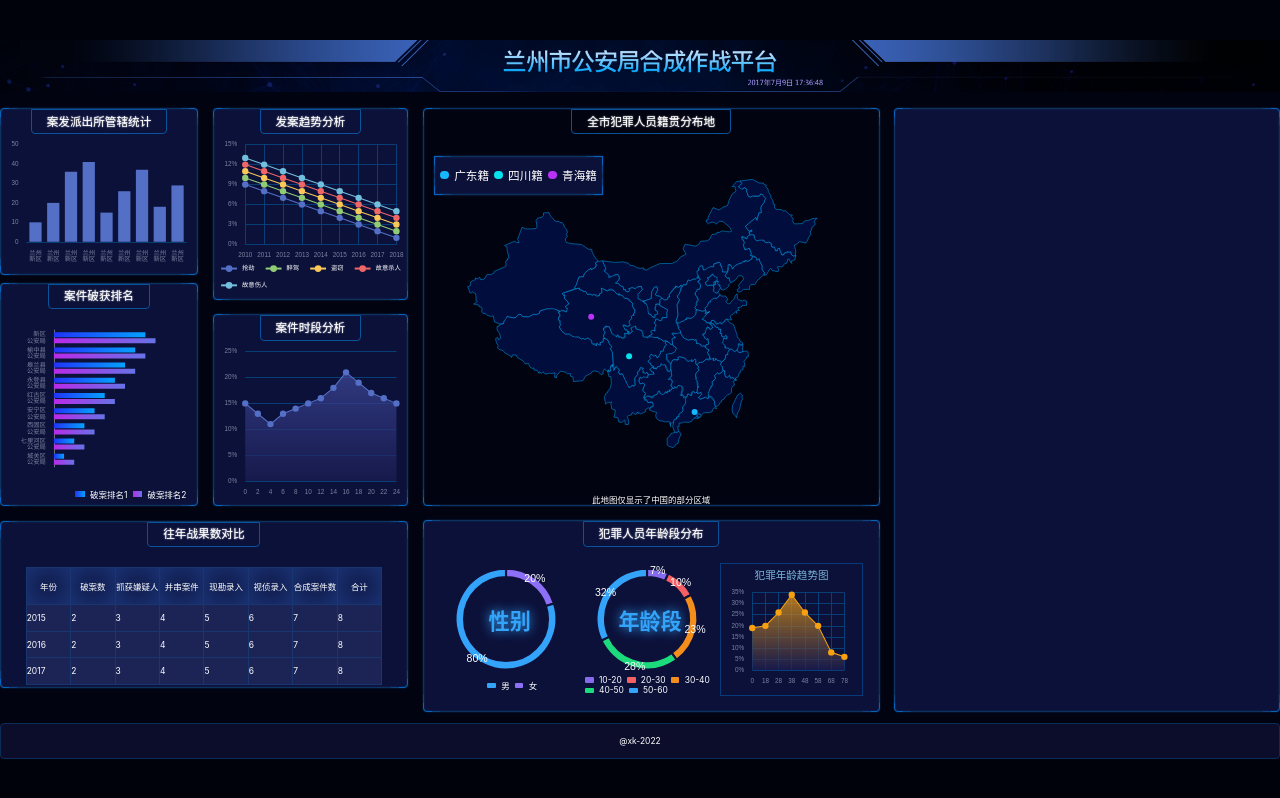
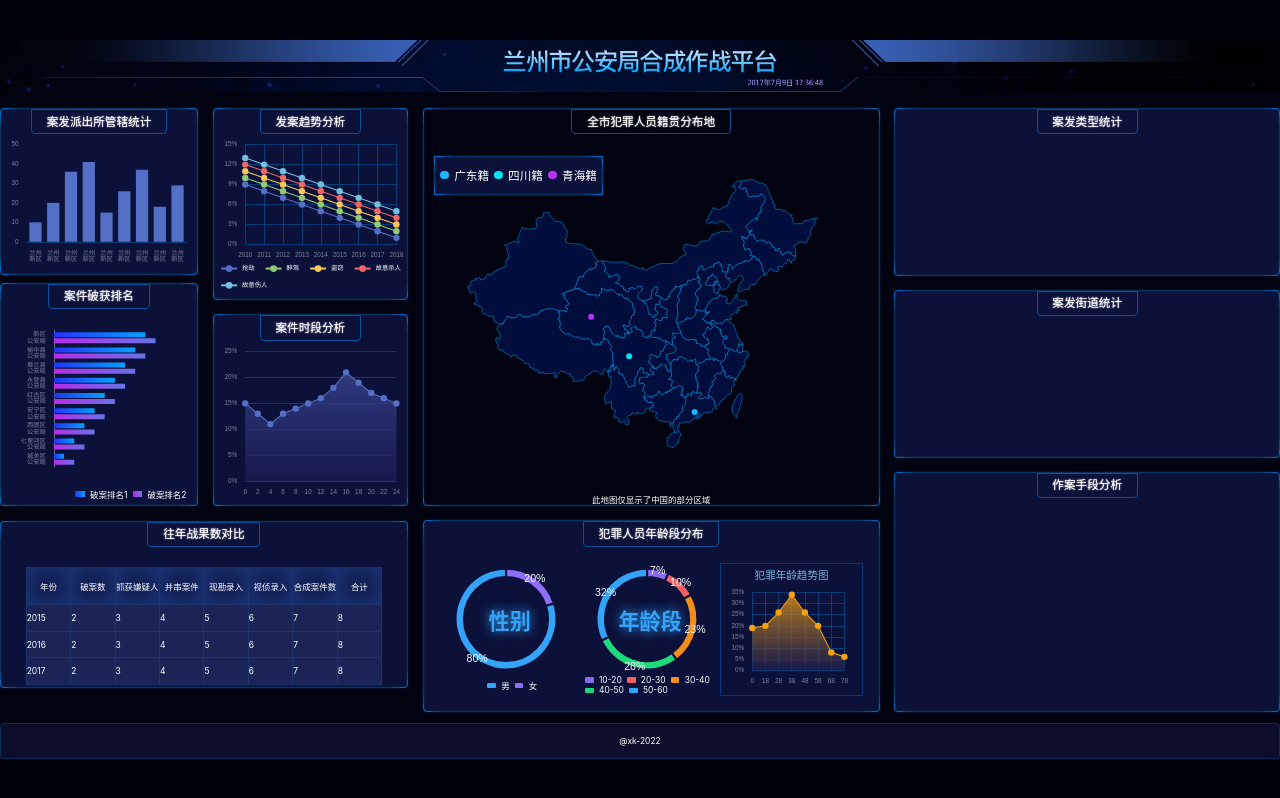
Before and after one commit to ObitoRin/big-screen, a React (Vite) app: page / in a window 1280 px wide. Built offline with nearby package versions, Linux system fonts and the light colour scheme.

Commit message:
right chart 布局

```diff
--- a/src/pages/home.scss
+++ b/src/pages/home.scss
@@ -79,6 +79,18 @@
     }
     > .section5 {
       grid-area: box5;
+      display: flex;
+      flex-direction: column;
+      justify-content: space-between;
+      > .row1 {
+        height: px(317);
+      }
+      > .row2 {
+        height: px(317);
+      }
+      > .row3 {
+        height: px(455);
+      }
     }
     .administer,
     .case-sort,
@@ -86,7 +98,10 @@
     .time-trends,
     .combat-gains,
     .province,
-    .age {
+    .age,
+    .case-type,
+    .case-street,
+    .case-mode {
       height: px(315);
       display: flex;
       flex-direction: column;
@@ -100,6 +115,10 @@
         line-height: px(24);
         padding: px(10) px(28);
         text-shadow: 0 0 px(3) white;
+      }
+      .charts {
+        width: 100%;flex: 1;
+        display: flex;
       }
       .chart {
         flex: 1;
@@ -197,9 +216,6 @@
     .age {
       height: px(363);
       > .charts {
-        width: 100%;
-        flex: 1;
-        display: flex;
         padding: px(30);
       }
       &-图1,
--- a/src/pages/home.tsx
+++ b/src/pages/home.tsx
@@ -1,15 +1,15 @@
-import React from 'react';
-import './home.scss';
-import headerBg from '../images/header.png';
-import { AdministerChart } from '../components/administer-chart1';
-import { CaseSortChart } from '../components/case-sort-chart2';
-import { BothTrendsChart } from '../components/both-trends-chart3';
-import { TimeTrendsChart } from '../components/time-trends-chart4';
-import { CombatGainsChart } from '../components/combat-gains-chart5';
-import { MapChart } from '../components/map-chart6';
-import { AgeChart7 } from '../components/age-chart7';
-import { AgeChart8 } from '../components/age-chart8';
-import { AgeChart9 } from '../components/age-chart9';
+import React from "react";
+import "./home.scss";
+import headerBg from "../images/header.png";
+import { AdministerChart } from "../components/administer-chart1";
+import { CaseSortChart } from "../components/case-sort-chart2";
+import { BothTrendsChart } from "../components/both-trends-chart3";
+import { TimeTrendsChart } from "../components/time-trends-chart4";
+import { CombatGainsChart } from "../components/combat-gains-chart5";
+import { MapChart } from "../components/map-chart6";
+import { AgeChart7 } from "../components/age-chart7";
+import { AgeChart8 } from "../components/age-chart8";
+import { AgeChart9 } from "../components/age-chart9";
 
 export const Home = () => {
   const year = new Date().getFullYear();
@@ -39,7 +39,20 @@
             </div>
           </div>
         </section>
-        <section className="bordered section5"></section>
+        <section className="section5">
+          <div className="bordered row1 case-type">
+            <h2>案发类型统计</h2>
+            <div className="charts"></div>
+          </div>
+          <div className="bordered row2 case-street">
+            <h2>案发街道统计</h2>
+            <div className="charts"></div>
+          </div>
+          <div className="bordered row3 case-mode">
+            <h2>作案手段分析</h2>
+            <div className="charts"></div>
+          </div>
+        </section>
       </main>
       <footer>@xk-{year}</footer>
     </div>
```
